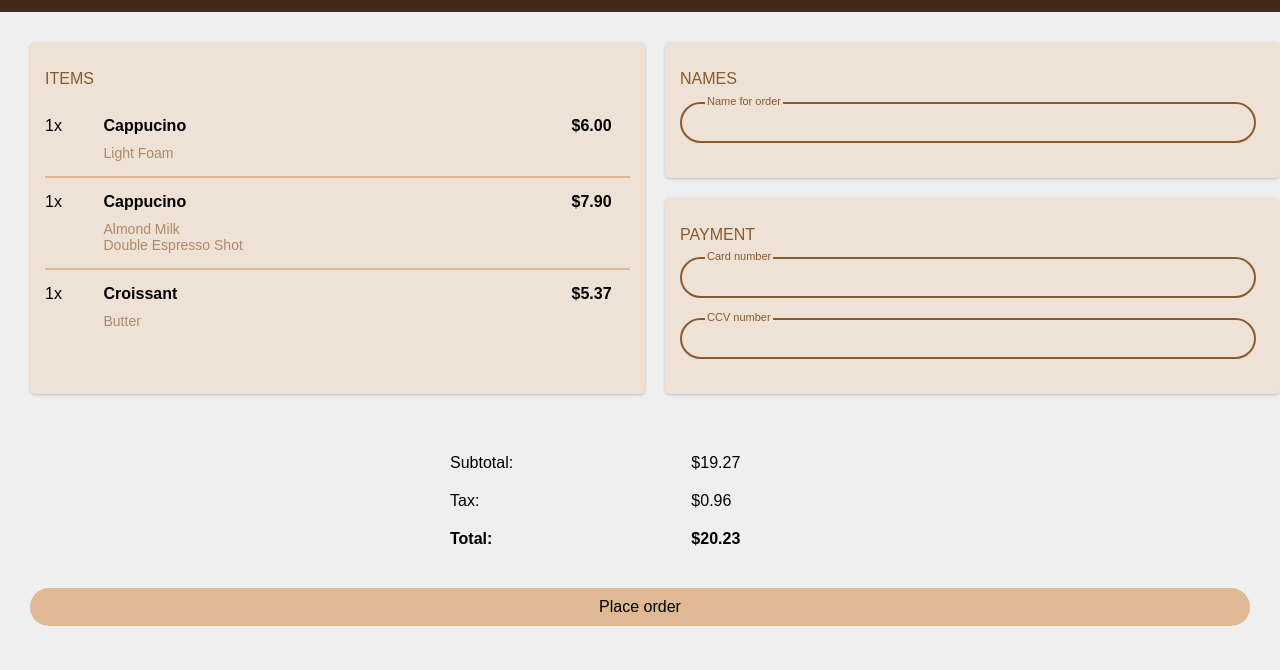
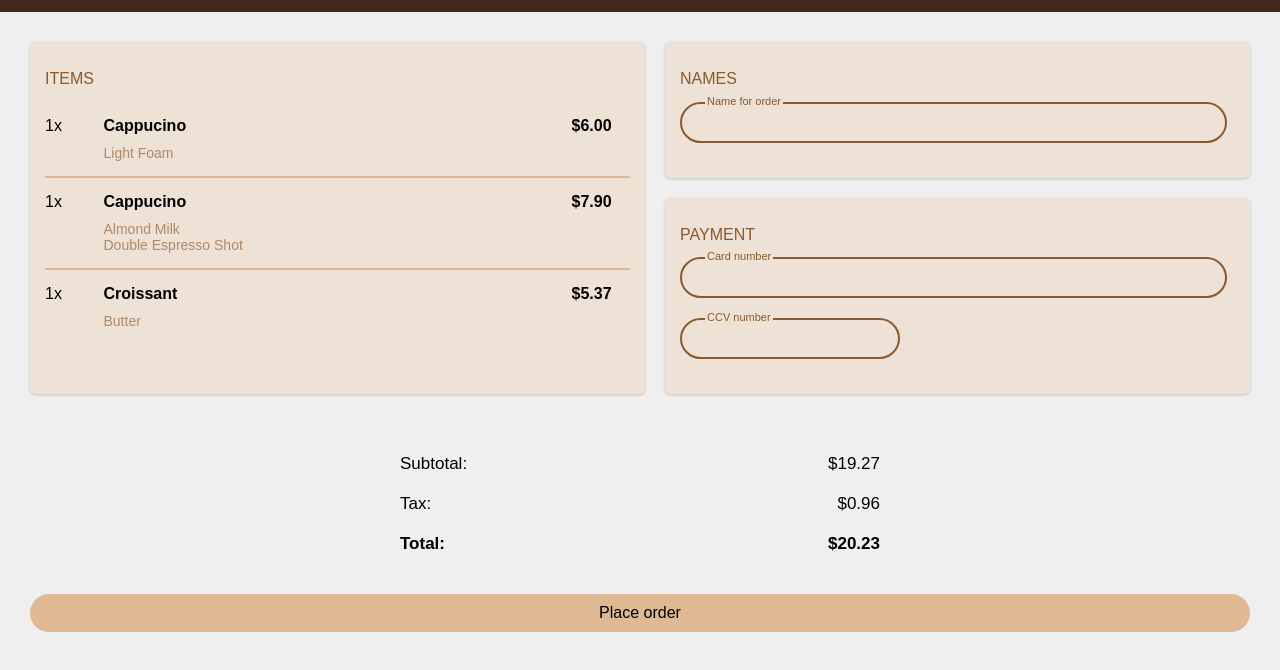
Before and after one commit to Susu-spec/coffeemasters, a plain HTML site: page index.html in a window 1280 px wide. Shown: the part 66-736 px from the top of the page. Drawn offline with Linux system fonts and the light colour scheme.

Commit message:
Update: html css

```diff
--- a/index.html
+++ b/index.html
@@ -61,7 +61,7 @@
 					</div>
 					<div class="namebox">
 						<label class="user_input_label" for="card">CCV number</label>
-						<input type="text" id="ccv" class="user_input">
+						<input type="text" id="ccv" class="user_input short_input">
 					</div>
 				</div>
 			</div>
@@ -71,15 +71,15 @@
 				<tbody>
 					<tr>
 						<td>Subtotal:</td>
-						<td>$19.27</td>
+						<td class="right">$19.27</td>
 					</tr>
 					<tr>
 						<td>Tax:</td>
-						<td>$0.96</td>
+						<td class="right">$0.96</td>
 					</tr>
 					<tr>
-						<td style="font-weight: bold">Total:</td>
-						<td style="font-weight: bold">$20.23</td>
+						<td class="bold">Total:</td>
+						<td class="right bold">$20.23</td>
 					</tr>
 				</tbody>
 			</table>
--- a/style.css
+++ b/style.css
@@ -14,8 +14,8 @@ header {
 }
 
 table {
-   border-collapse: separate;
-   border-spacing: 50px 0px;
+   width: 100%;
+   border-collapse: collapse;
 }
 
 ul {
@@ -50,6 +50,11 @@ ul {
 
 .order {
    grid-area: 'order';
+}
+
+.payment {
+   grid-area: 'payment';
+   margin-right: 30px;
 }
 
 .list {
@@ -130,6 +135,10 @@ ul {
    font-size: 18px;
 }
 
+.short_input {
+   max-width: 200px;
+}
+
 .user_input_label {
    color: #885a2d;
    background-color: #eee1d5;
@@ -149,13 +158,13 @@ ul {
 }
 
 .total_table {
-   width: 100%;
    max-width: 500px;
    margin-bottom: 30px;
 }
 
 td {
    padding: 10px;
+   font-size: 17px;
 }
 
 .place {
@@ -166,3 +175,11 @@ td {
    border-radius: 100px;
    font-size: 16px;
 }
+
+.right {
+   text-align: right;
+}
+
+.bold {
+   font-weight: bold;
+}
```
